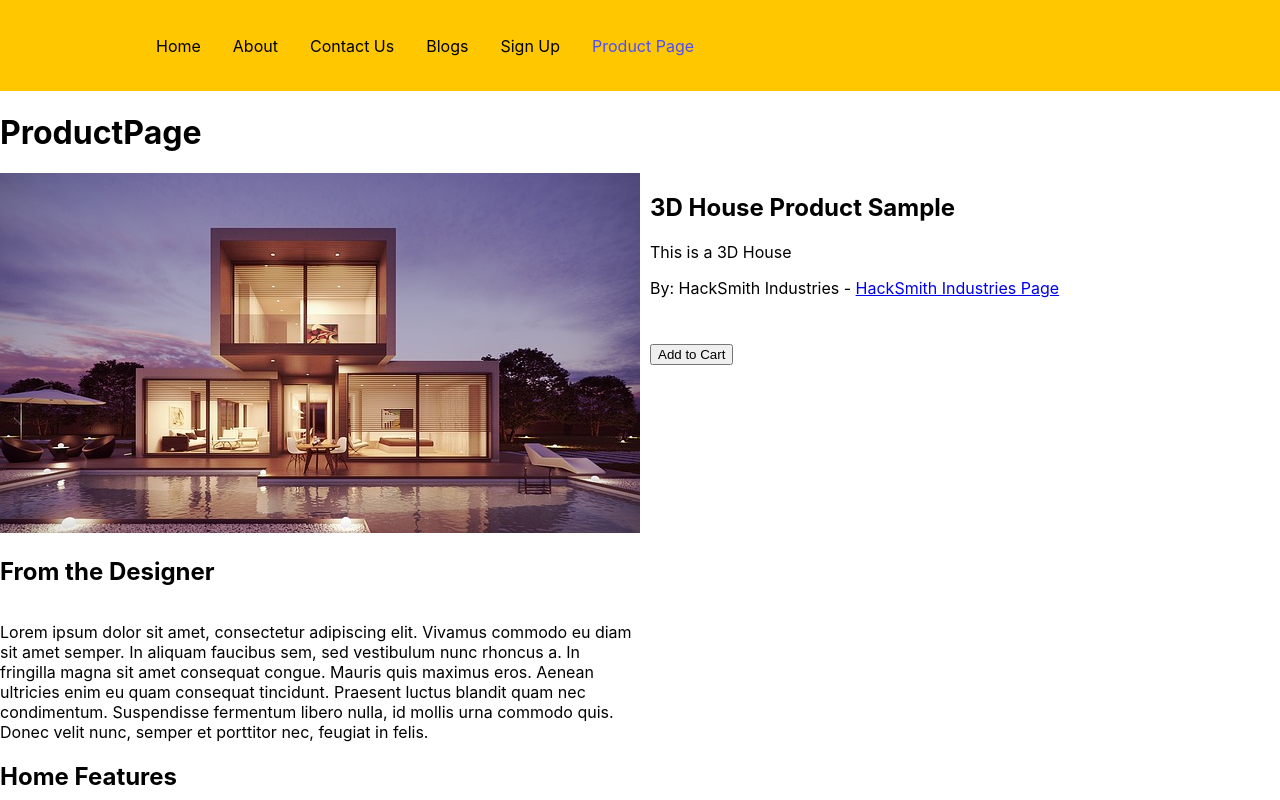
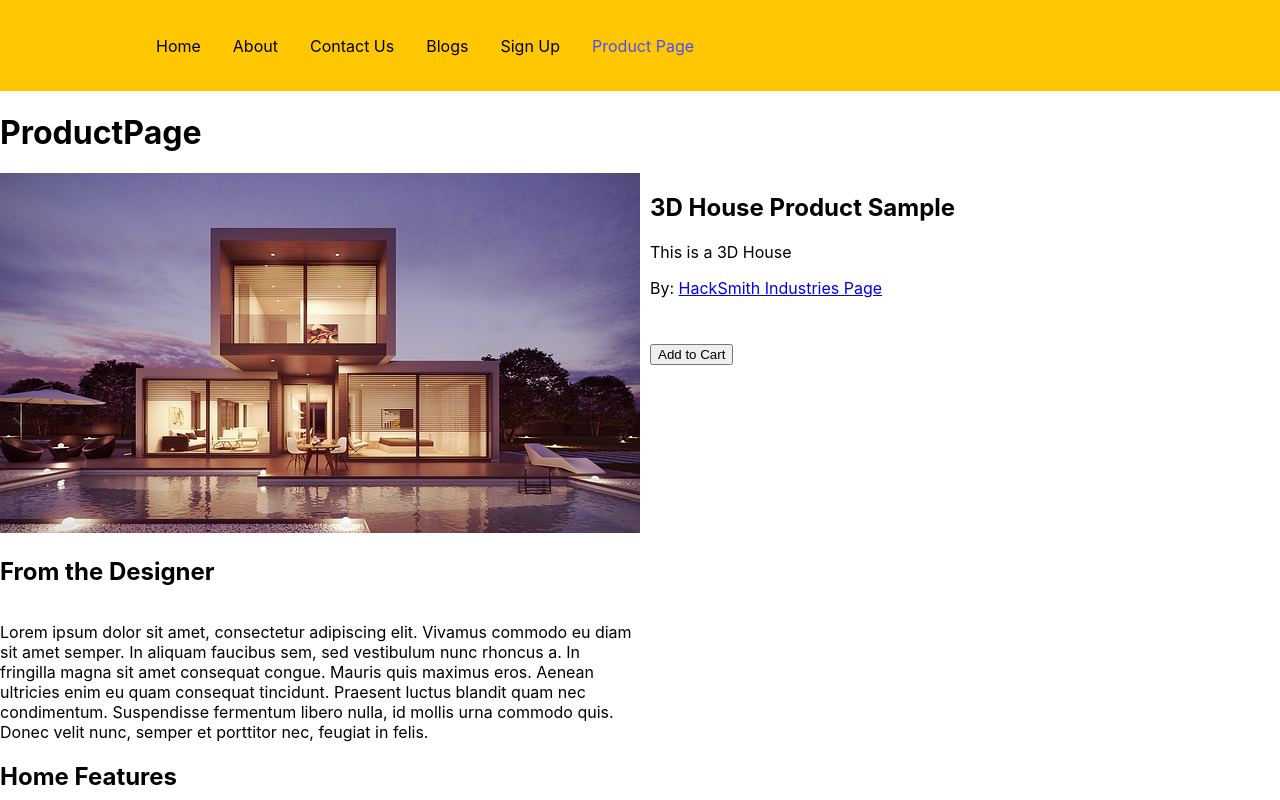
Before and after one commit to kmagana5/Course-Project-2, a React (Create React App) app in the folder client/: page /productpage in a window 1280 px wide. Shown: the top 800 px of the page. Built offline with nearby package versions, Linux system fonts and the light colour scheme.

Commit message:
Updated designer links again

```diff
--- a/client/src/pages/productpage.js
+++ b/client/src/pages/productpage.js
@@ -23,7 +23,7 @@ const ProductPage = () => {
         <div style={{ marginLeft: "10px" }}>
             <h2>3D House Product Sample</h2>
             <p>{product.description}</p>
-            <p>By: HackSmith Industries - <a href="https://www.hacksmith.com/" target="_blank">HackSmith Industries Page</a> </p>
+            <p> By: <a href="https://www.hacksmith.com/" target="_blank">HackSmith Industries Page</a> </p>
             <br></br>
             <button style={{ marginTop: "10px" }}>Add to Cart</button>
         </div>
```
